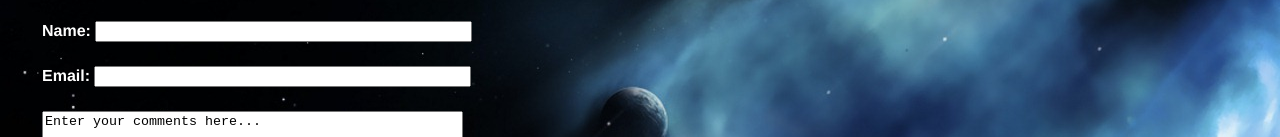
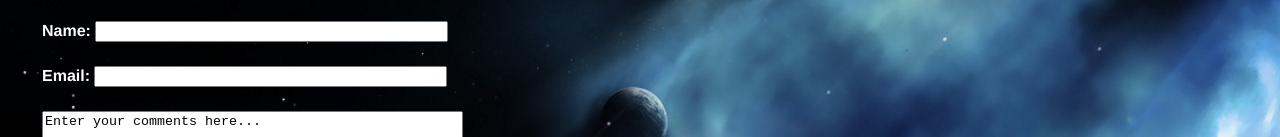
Before and after one commit to Shenobiwan/Shenobiwan.github.io, a plain HTML site: page Documents/contact-us.html in a window 1280 px wide. Shown: the part 644-781 px from the top of the page. Drawn offline with Linux system fonts and the light colour scheme.

Commit message:
fixed input lengths

```diff
--- a/Documents/contact-us.html
+++ b/Documents/contact-us.html
@@ -62,10 +62,10 @@
                         </label>
                 <br />
                     <p>
-                <label><strong>   Name: </strong><input type="text" name="name" size="44"/></label>
+                <label><strong>   Name: </strong><input type="text" name="name" size="41"/></label>
                  <p>
                 <label><strong>   Email: </strong>
-                  <input type="text" name="email" size="44"/></label>
+                  <input type="text" name="email" size="41"/></label>
                   <p>
                     <textarea class="textbox" rows="4" cols="50" name="body">Enter your comments here...</textarea>
                         </p>
```
